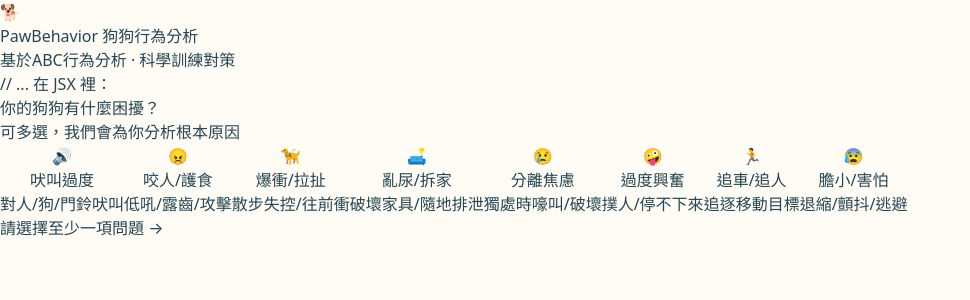
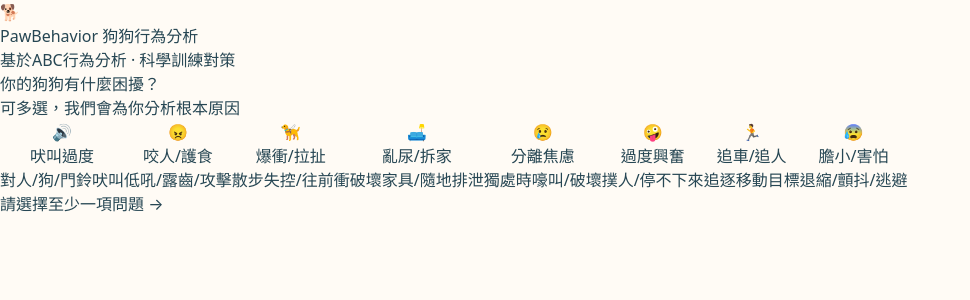
Before and after one commit to chouandony/dog-behavior-analyzer, a Next.js app: page / in a window 1280 px wide. Shown: the top 300 px of the page, without its empty margins (0-970 px from the left). Built offline with nearby package versions, Linux system fonts and the light colour scheme.

Commit message:
Refactor Home component and state management

```diff
--- a/app/page.tsx
+++ b/app/page.tsx
@@ -70,7 +70,6 @@ export default function Home() {
         {/* 步驟指示器 */}
 
 
-// ... 在 JSX 裡：
 <div className="flex gap-2 px-5 py-4">
   {[1, 2, 3, 4].map((s) => (
     <div
```
